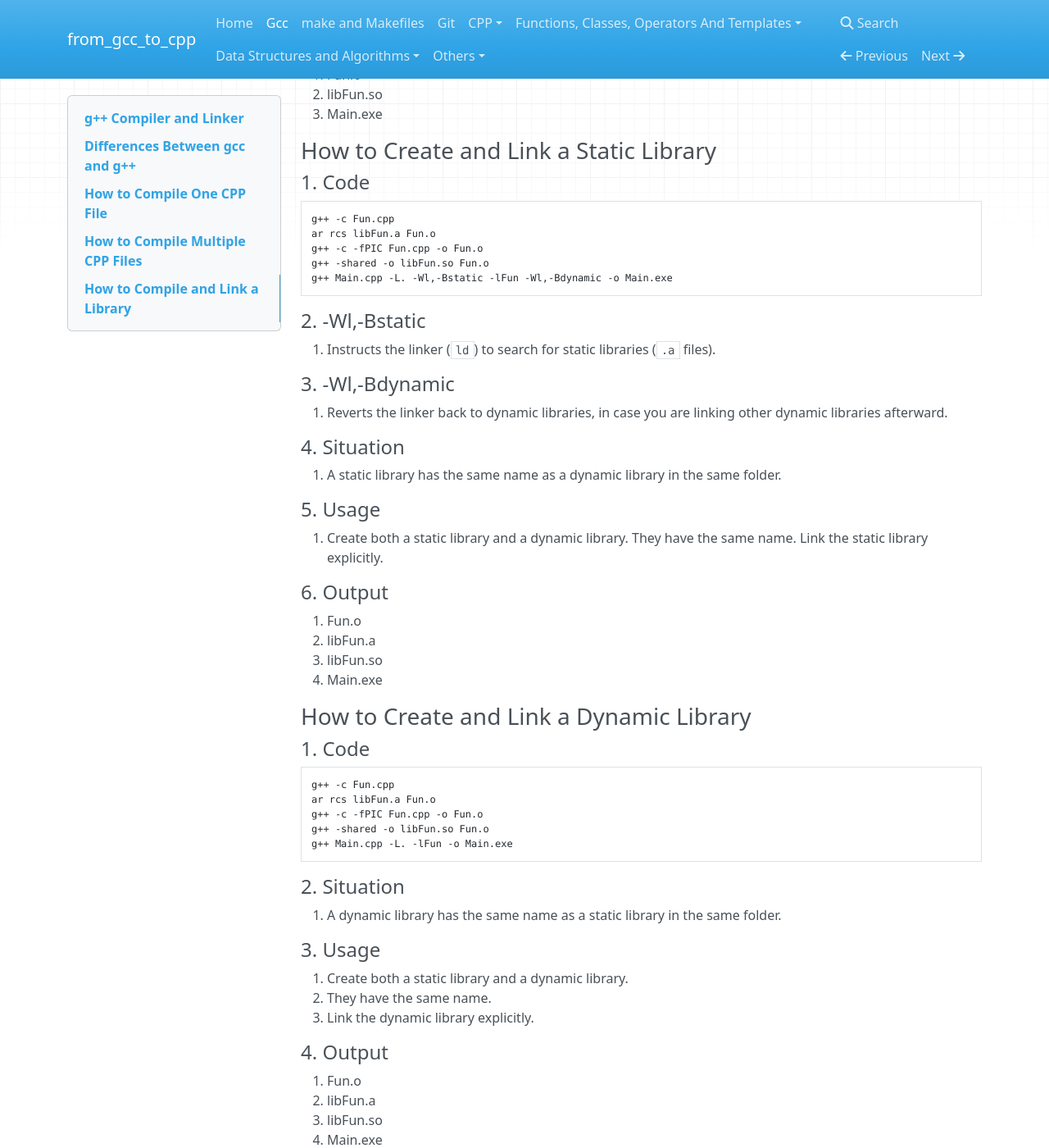
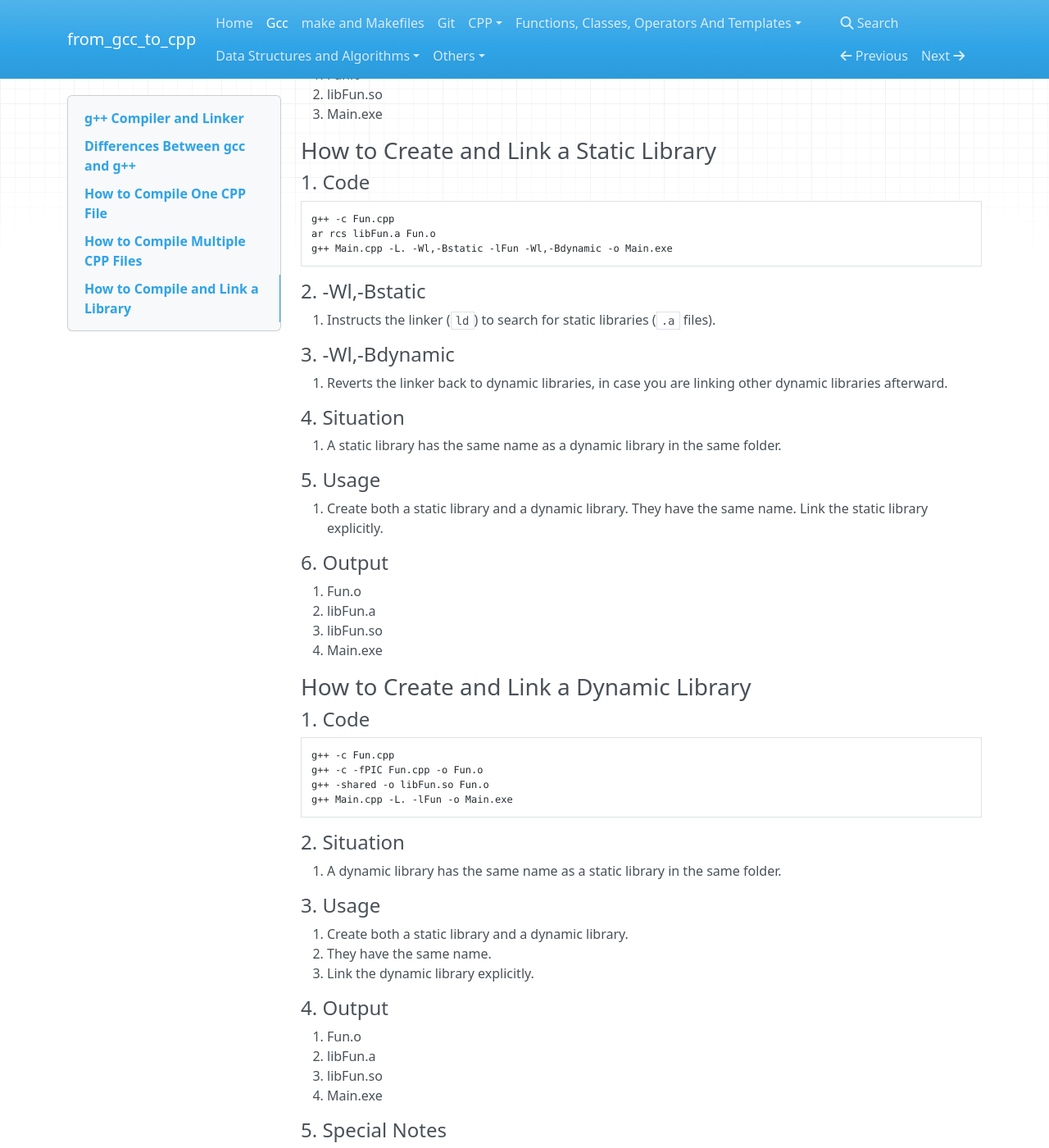
Before and after one commit to 0BananaBig0/from_gcc_to_cpp, an MkDocs documentation site: the page built from docs/Gcc.md, in a window 1280 px wide and 1400 px high, scrolled down 12442 px. Shown: the whole window at 82% size. Built offline with MkDocs 1.6.1, drawn with Linux system fonts in a browser that asks for light colours; nearby versions of some CDN libraries.

Commit message:
delete useless code

````diff
--- a/docs/Gcc.md
+++ b/docs/Gcc.md
@@ -609,8 +609,6 @@ g++ Main.cpp -L. -lFun -o Main.exe
 ```sh
 g++ -c Fun.cpp
 ar rcs libFun.a Fun.o
-g++ -c -fPIC Fun.cpp -o Fun.o
-g++ -shared -o libFun.so Fun.o
 g++ Main.cpp -L. -Wl,-Bstatic -lFun -Wl,-Bdynamic -o Main.exe
 ```
 
@@ -645,7 +643,6 @@ g++ Main.cpp -L. -Wl,-Bstatic -lFun -Wl,-Bdynamic -o Main.exe
 
 ```sh
 g++ -c Fun.cpp
-ar rcs libFun.a Fun.o
 g++ -c -fPIC Fun.cpp -o Fun.o
 g++ -shared -o libFun.so Fun.o
 g++ Main.cpp -L. -lFun -o Main.exe
````
